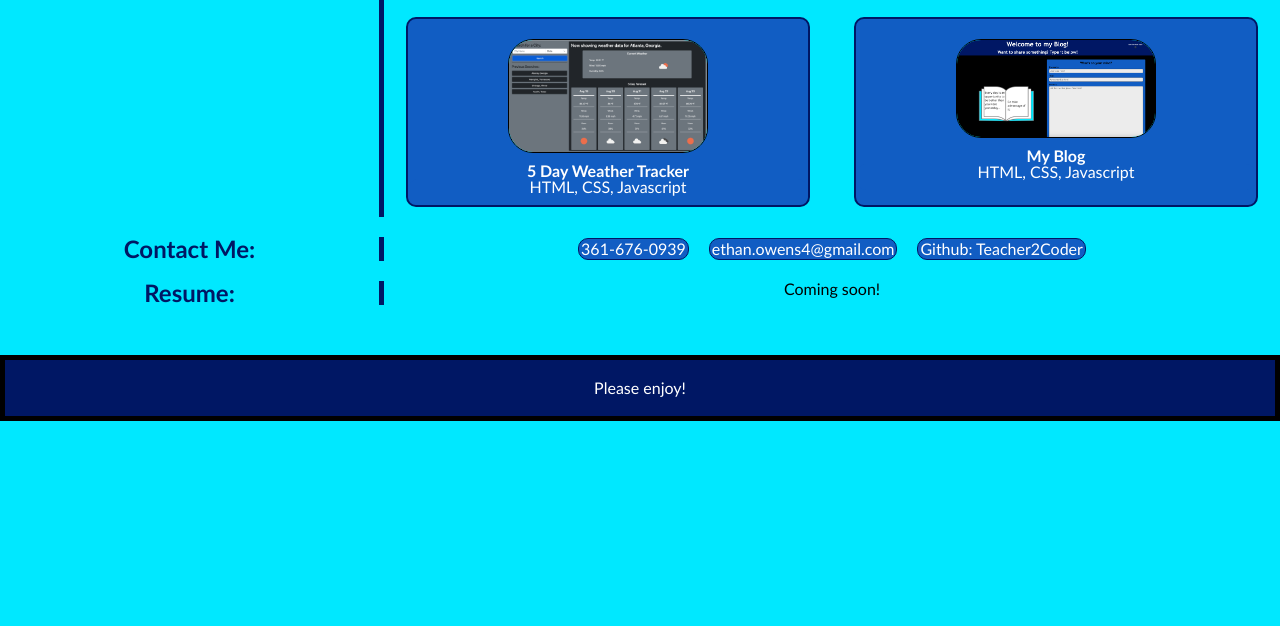
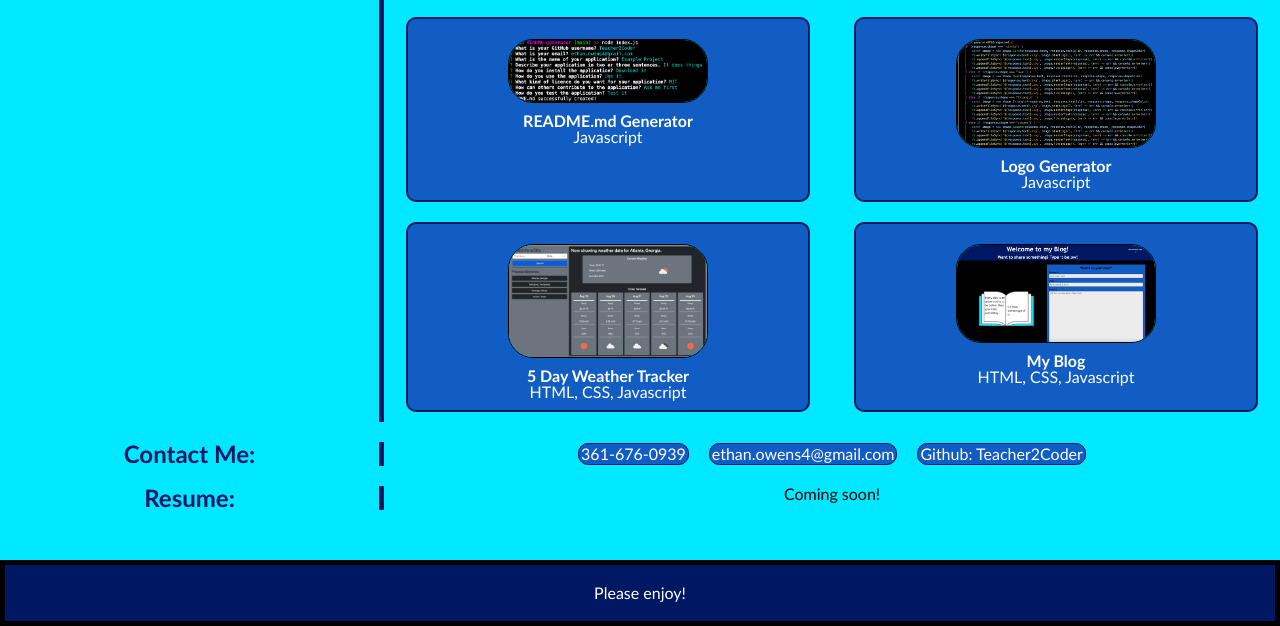
Before and after one commit to Teacher2Coder/portfolio, a plain HTML site: page index.html in a window 1280 px wide. Shown: the part 1196-1822 px from the top of the page. Before the commit the page ends 1617 px from the top, so only its background shows below. Drawn offline with Linux system fonts and the light colour scheme.

Commit message:
added new projects

```diff
--- a/index.html
+++ b/index.html
@@ -57,6 +57,24 @@
         </object>
       </a>
       <!-- All other projects displayed in work section -->
+      <a href="https://teacher2coder.github.io/README-generator/">
+        <object>
+          <img src="./assets/images/questions.png" alt="README generator">
+          <label>
+            <h3>README.md Generator</h3>
+            <p>Javascript</p>
+          </label>
+        </object>
+      </a>
+      <a href="https://teacher2coder.github.io/logo-generator/">
+        <object>
+          <img src="./assets/images/logo-gen.png" alt="Logo Generator">
+          <label>
+            <h3>Logo Generator</h3>
+            <p>Javascript</p>
+          </label>
+        </object>
+      </a>
       <a href="https://teacher2coder.github.io/weather-tracker/">
         <object>
           <img src="./assets/images/weather.png" alt="Weather App">
```
Also changed, not shown: assets/images/logo-gen.png (added), assets/images/questions.png (added).
